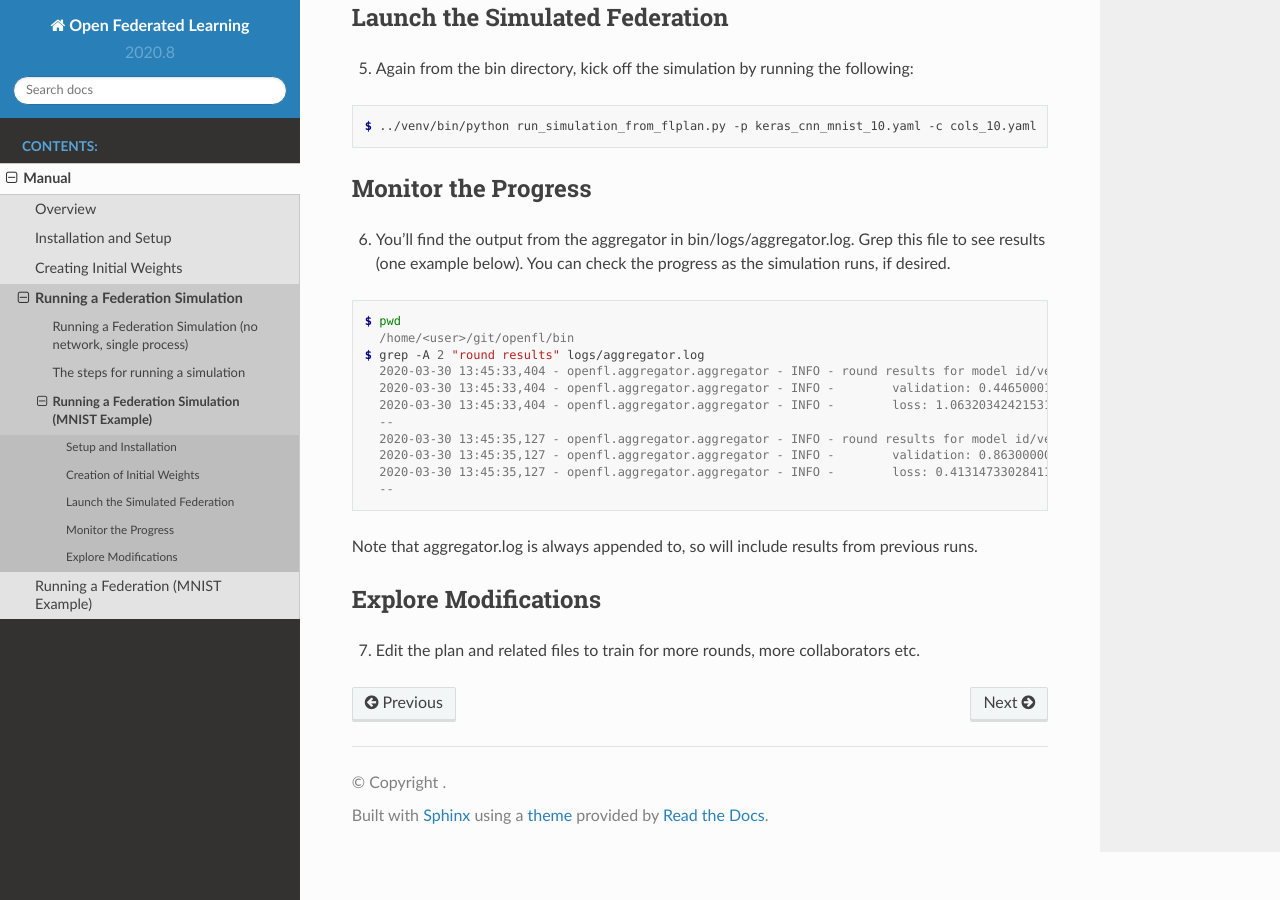
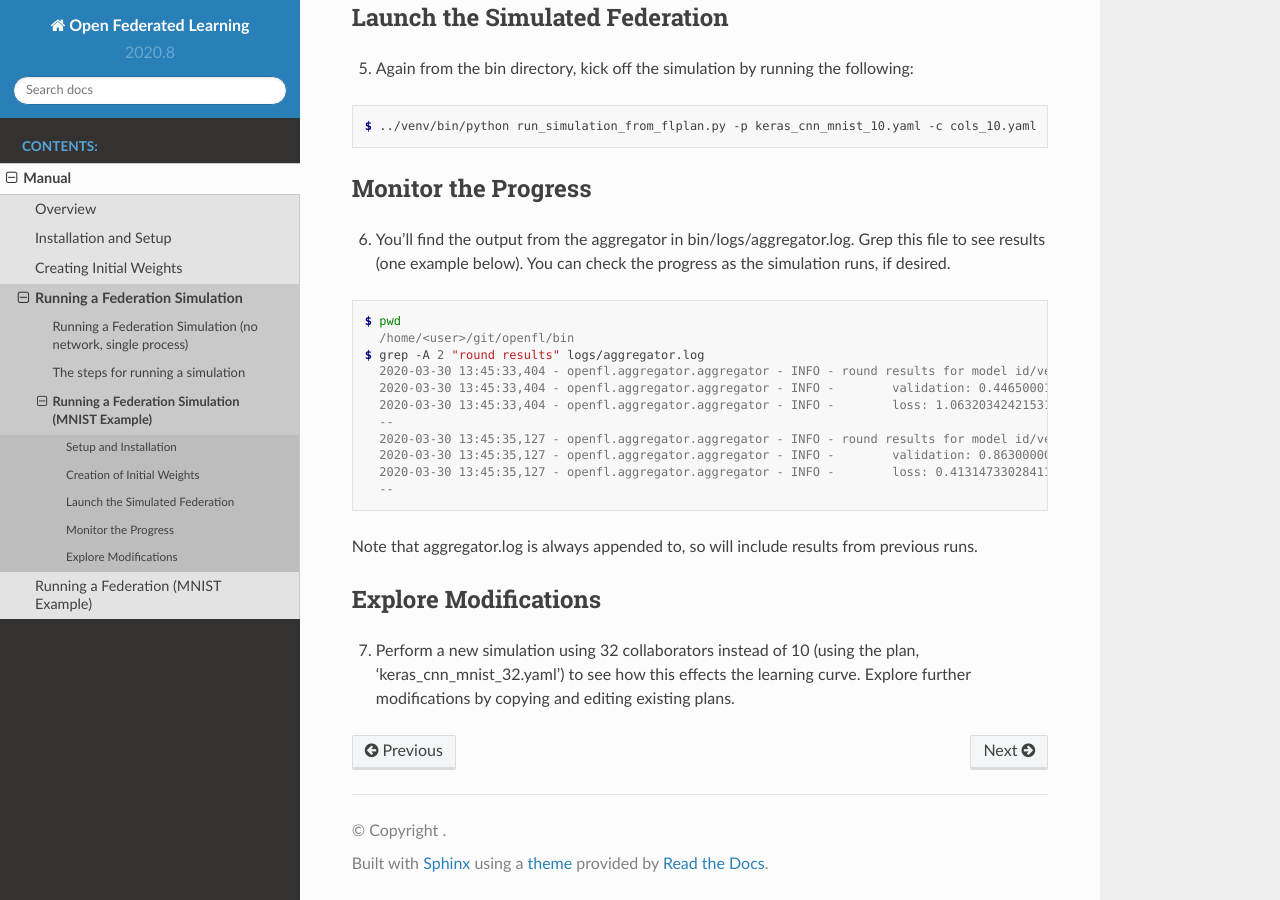
Before and after one commit to sarthakpati/OpenFederatedLearning, a Sphinx documentation site: the page built from docs/running_federation_simulation.tutorial_mnist.rst, in a window 1280 px wide and 900 px high, scrolled down 892 px. Built offline with Sphinx 7.4.7 and the Read the Docs theme 2.0.0, drawn with Linux system fonts in a browser that asks for light colours.

Commit message:
Update running_federation_simulation.tutorial_mnist.rst
Adding a suggestion to try the 32 collaborator example on mnist.

```diff
--- a/docs/running_federation_simulation.tutorial_mnist.rst
+++ b/docs/running_federation_simulation.tutorial_mnist.rst
@@ -77,4 +77,4 @@ Note that aggregator.log is always appended to, so will include results from pre
 Explore Modifications
 ----------------------
 
-7. Edit the plan and related files to train for more rounds, more collaborators etc.
+7. Perform a new simulation using 32 collaborators instead of 10 (using the plan, 'keras_cnn_mnist_32.yaml') to see how this effects the learning curve. Explore further modifications by copying and editing existing plans.
```
